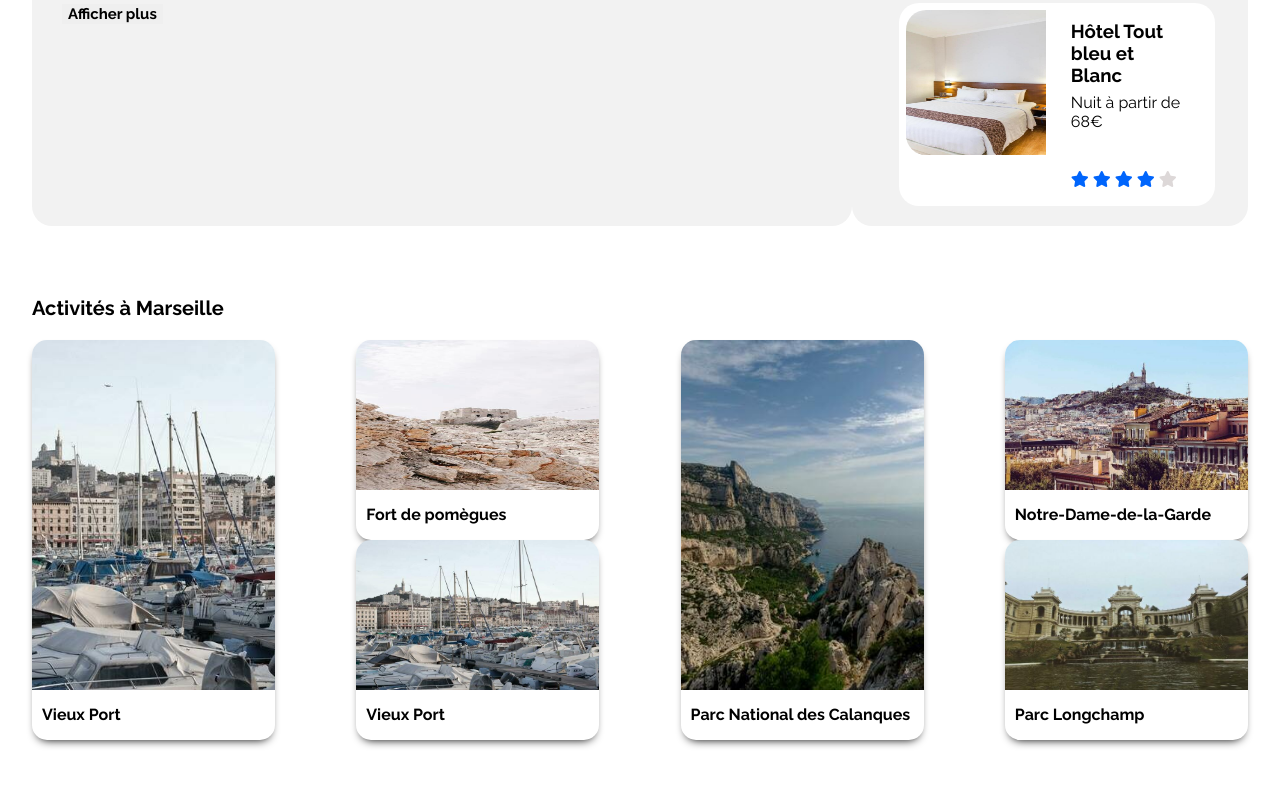
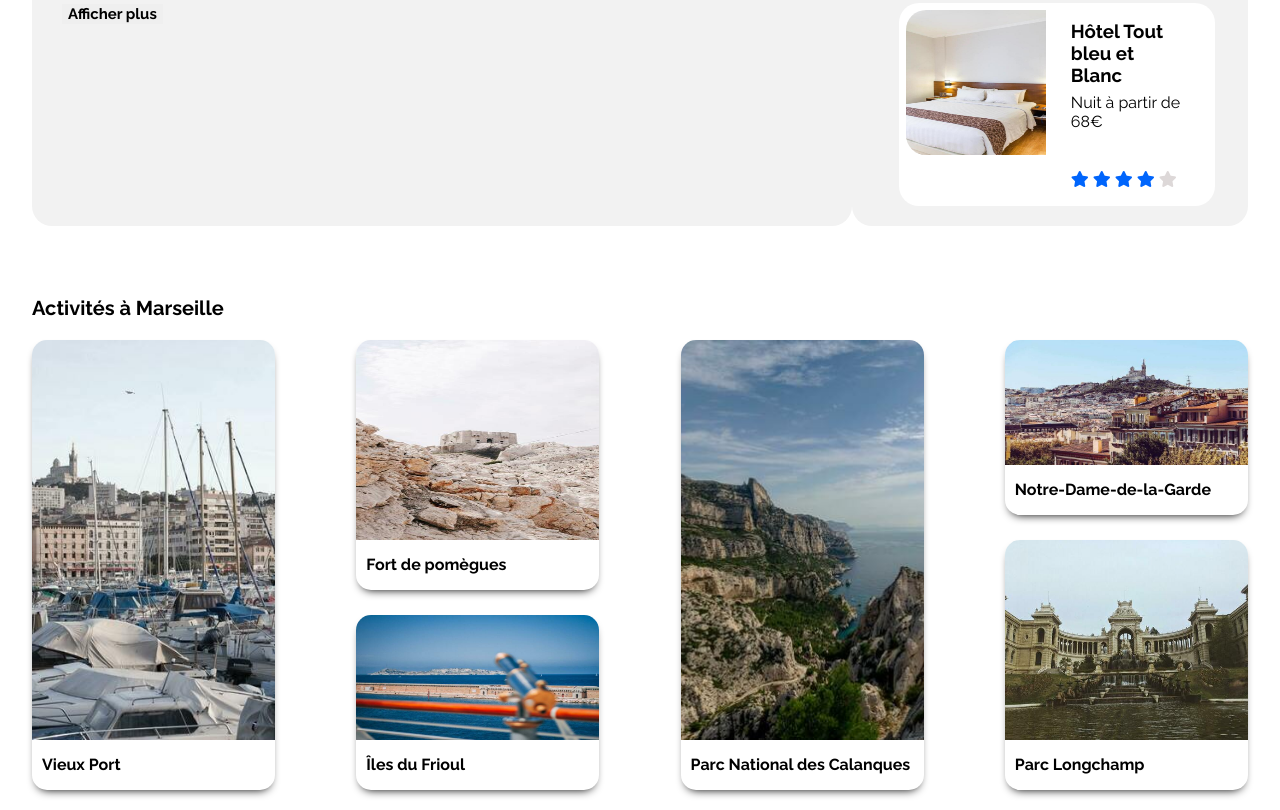
Before and after one commit to FrSenpai/AlexandreParjouet_2_26042021, a plain HTML site: page index.html in a window 1280 px wide. Shown: the part 951-1761 px from the top of the page. Before the commit the page ends 1711 px from the top, so only its background shows below. Drawn offline with Linux system fonts and the light colour scheme.

Commit message:
lasts fixs on activity

```diff
--- a/index.html
+++ b/index.html
@@ -221,33 +221,33 @@
         <h2>Activités à Marseille</h2>
         <div id="ctnActivityRow">
             <figure class="rowFigure">
-                <img src="/assets/activites/4_small/reno-laithienne-QUgJhdY5Fyk-unsplash.jpg" alt="Photo activité 1">
+                <img class="rowImg" src="/assets/activites/4_small/reno-laithienne-QUgJhdY5Fyk-unsplash.jpg" alt="Photo activité 1">
                 <figcaption>Vieux Port</figcaption>
             </figure>
             <div class="ctnActivityColumn">
                 <figure class="columnFigure">
-                    <img id="firstImageFirstColumn" src="/assets/activites/4_small/paul-hermann-QFTrLdQIRhI-unsplash.jpg"
+                    <img class="columnImg ctnFirstItem" src="/assets/activites/4_small/paul-hermann-QFTrLdQIRhI-unsplash.jpg"
                         alt="Photo activité 1">
                     <figcaption>Fort de pomègues</figcaption>
                 </figure>
                 <figure class="columnFigure">
-                    <img id="secondImageFirstColumn" src="/assets/activites/4_small/reno-laithienne-QUgJhdY5Fyk-unsplash.jpg"
+                    <img class="columnImg" src="/assets/activites/4_small/kevin-hikari-rV_Qd1l-VXg-unsplash.jpg"
                         alt="Photo activité 1">
-                    <figcaption>Vieux Port</figcaption>
+                    <figcaption>Îles du Frioul</figcaption>
                 </figure>
             </div>
             <figure class="rowFigure">
-                <img src="/assets/activites/4_small/kilyan-sockalingum-NR8-cBCN3aI-unsplash.jpg" alt="Photo activité 1">
+                <img class="rowImg" src="/assets/activites/4_small/kilyan-sockalingum-NR8-cBCN3aI-unsplash.jpg" alt="Photo activité 1">
                 <figcaption>Parc National des Calanques</figcaption>
             </figure>
             <div class="ctnActivityColumn">
                 <figure class="columnFigure">
-                    <img src="/assets/activites/4_small/florian-wehde-xW9e8gdotxI-unsplash.jpg"
+                    <img class="columnImg" src="/assets/activites/4_small/florian-wehde-xW9e8gdotxI-unsplash.jpg"
                         alt="Photo activité 1">
                     <figcaption>Notre-Dame-de-la-Garde</figcaption>
                 </figure>
-                <figure class="columnFigure">
-                    <img src="/assets/activites/4_small/lena-paulin-wH2-EJoDcV0-unsplash.jpg"
+                <figure class="columnFigure" class="columnFigure">
+                    <img class="secondColumnImg ctnFirstItem" src="/assets/activites/4_small/lena-paulin-wH2-EJoDcV0-unsplash.jpg"
                         alt="Photo activité 1">
                     <figcaption>Parc Longchamp</figcaption>
                 </figure>
--- a/style.css
+++ b/style.css
@@ -413,7 +413,7 @@ nav img {
     justify-content: space-between;
     align-items: flex-start;
     margin-top: 10px;
-    height: 400px;
+    height: 450px;
 }
 
 .rowFigure {
@@ -428,8 +428,8 @@ nav img {
     align-items: flex-start;
 }
 
-#ctnActivity #ctnActivityRow figure img{
-    height: 350px;
+.rowImg{
+    height: 400px;
     border-top-left-radius: 15px;
     border-top-right-radius: 15px;
     position: relative;
@@ -464,14 +464,17 @@ nav img {
     align-items: flex-start;
 }
 
-#ctnFirstItem {
+.ctnFirstItem {
     width: 100%;
-    height: 200px;
+    height: 200px !important;
     overflow: hidden;
+    border-top-left-radius: 15px;
+    border-top-right-radius: 15px;
 }
 
-.columnFigure img{
-    height: 150px !important;
+.columnImg {
+    height: 125px;
     width: 100%;
-    left: 0 !important;
+    border-top-left-radius: 15px;
+    border-top-right-radius: 15px;
 }
```
